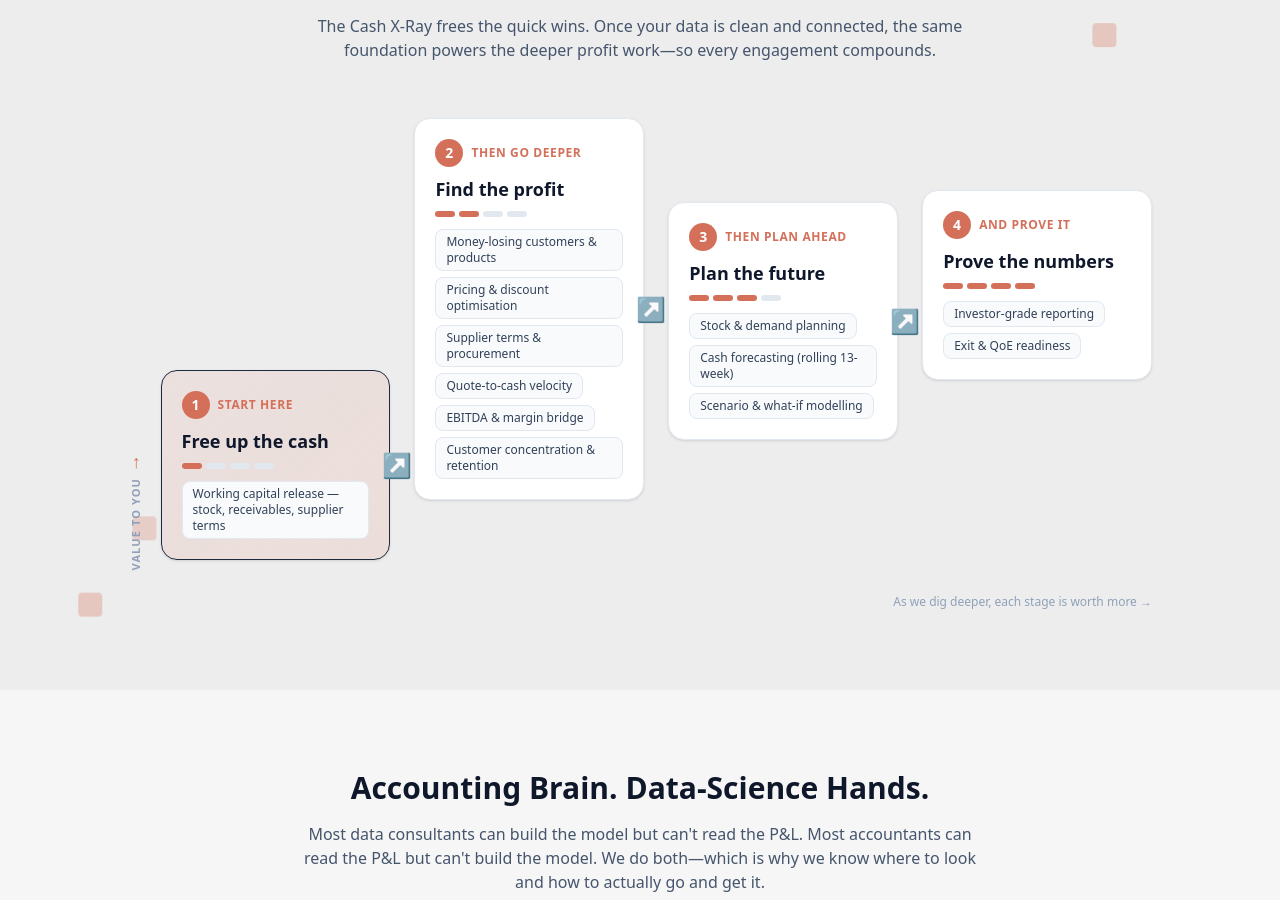
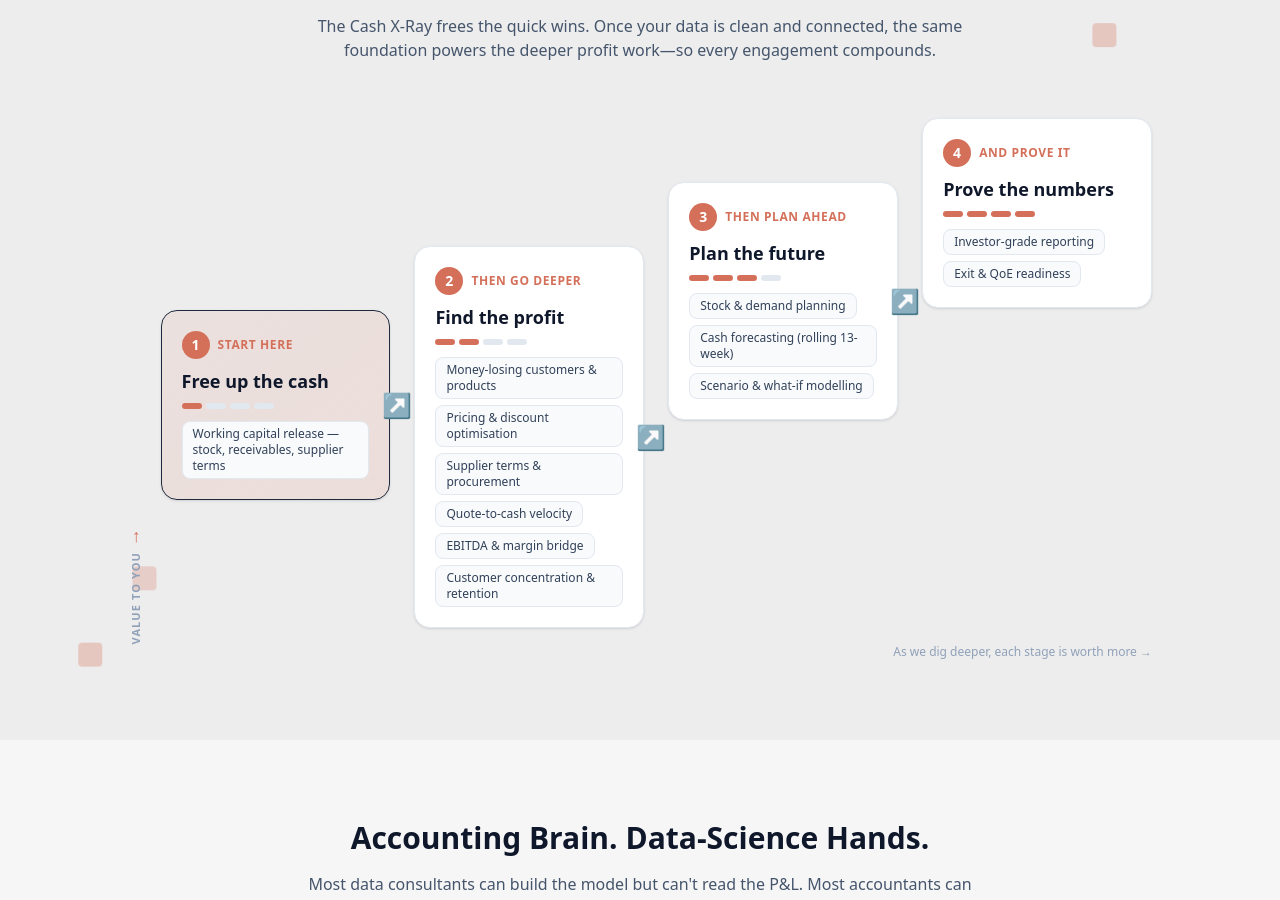
Before and after one commit to ninjalu/mosaic-data, a Next.js app: page / in a window 1280 px wide. Shown: the part 3406-4306 px from the top of the page. Built offline with nearby package versions, Linux system fonts and the light colour scheme.

Commit message:
Make value-graph box tops climb in even steps
Offset each card's top by a fixed increment (instead of equal-height legs), so
the box tops ascend cleanly left-to-right regardless of card content height.

Co-Authored-By: Claude Opus 4.8 (1M context) <noreply@anthropic.com>

```diff
--- a/app/page.tsx
+++ b/app/page.tsx
@@ -384,10 +384,10 @@ export default function Home() {
             foundation powers the deeper profit work&mdash;so every engagement compounds.
           </p>
 
-          {/* Desktop: ascending value graph */}
+          {/* Desktop: ascending value staircase — each box top sits higher */}
           <div className="hidden lg:flex gap-4">
             {/* Y-axis: value rises upward */}
-            <div className="flex flex-col items-center justify-end pb-10">
+            <div className="flex flex-col items-center justify-end pb-4">
               <span className="text-coral text-lg leading-none">&#8593;</span>
               <span className="mt-2 text-[11px] font-semibold uppercase tracking-widest text-slate-400 [writing-mode:vertical-rl] rotate-180">
                 Value to you
@@ -395,9 +395,13 @@ export default function Home() {
             </div>
 
             <div className="flex-1">
-              <div className="flex items-end gap-6">
+              <div className="flex items-start gap-6">
                 {valueLadder.map((stage, si) => (
-                  <div key={si} className="flex-1 flex flex-col">
+                  <div
+                    key={si}
+                    className="flex-1"
+                    style={{ marginTop: `${(valueLadder.length - 1 - si) * 64}px` }}
+                  >
                     <div
                       className={`relative rounded-2xl p-5 border shadow-sm ${
                         stage.highlight
@@ -433,17 +437,10 @@ export default function Home() {
                         ))}
                       </div>
                     </div>
-                    {/* Riser leg — taller each step, so the cards climb */}
-                    <div
-                      className="mx-auto w-2.5 rounded-t-md bg-gradient-to-b from-coral/50 to-coral/5"
-                      style={{ height: `${24 + si * 60}px` }}
-                    />
                   </div>
                 ))}
               </div>
-              {/* X-axis */}
-              <div className="h-0.5 bg-coral/25 rounded-full" />
-              <p className="text-right text-xs font-medium text-slate-400 mt-2">As we dig deeper, each stage is worth more &#8594;</p>
+              <p className="text-right text-xs font-medium text-slate-400 mt-4">As we dig deeper, each stage is worth more &#8594;</p>
             </div>
           </div>
 
```
